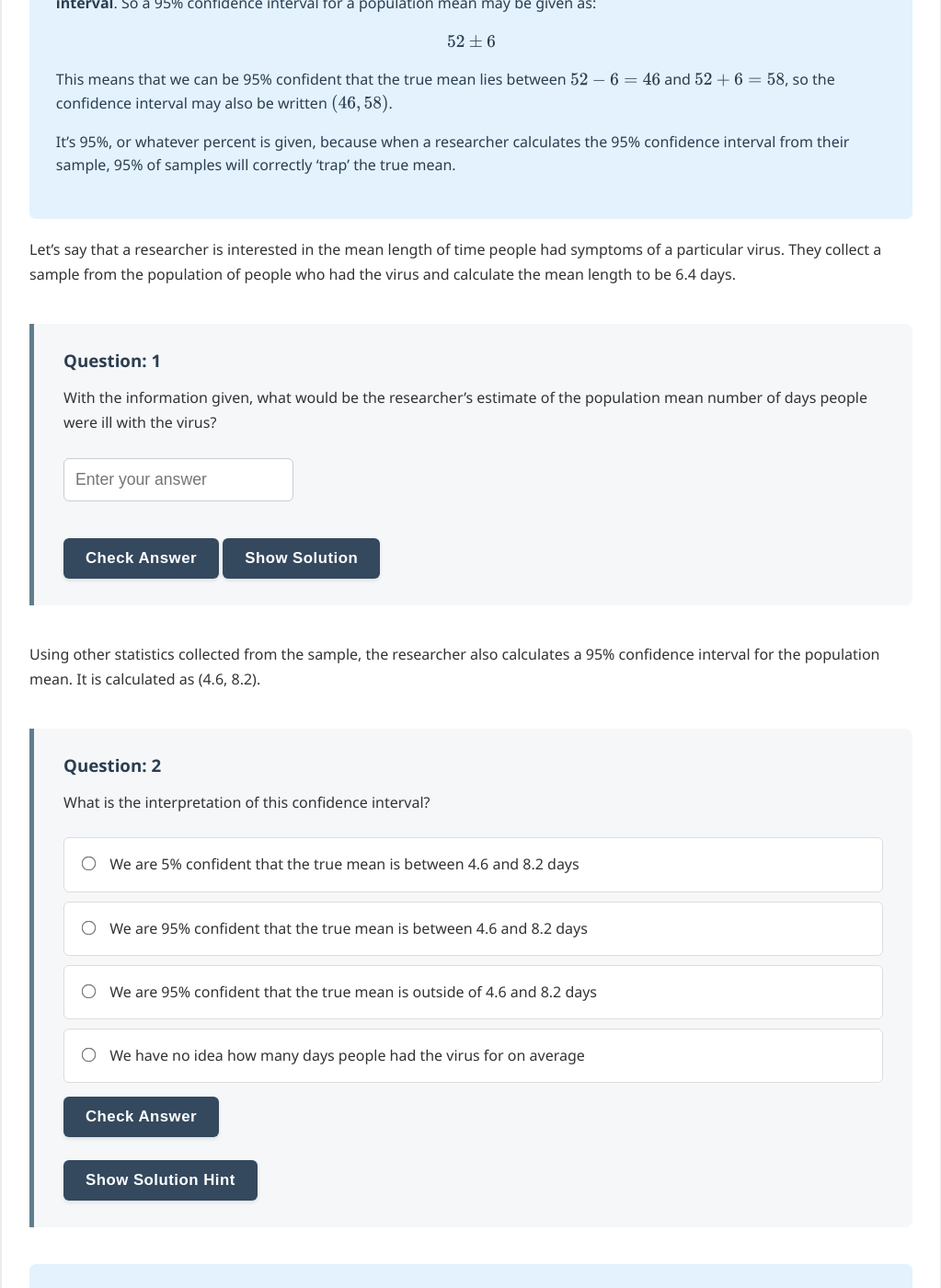
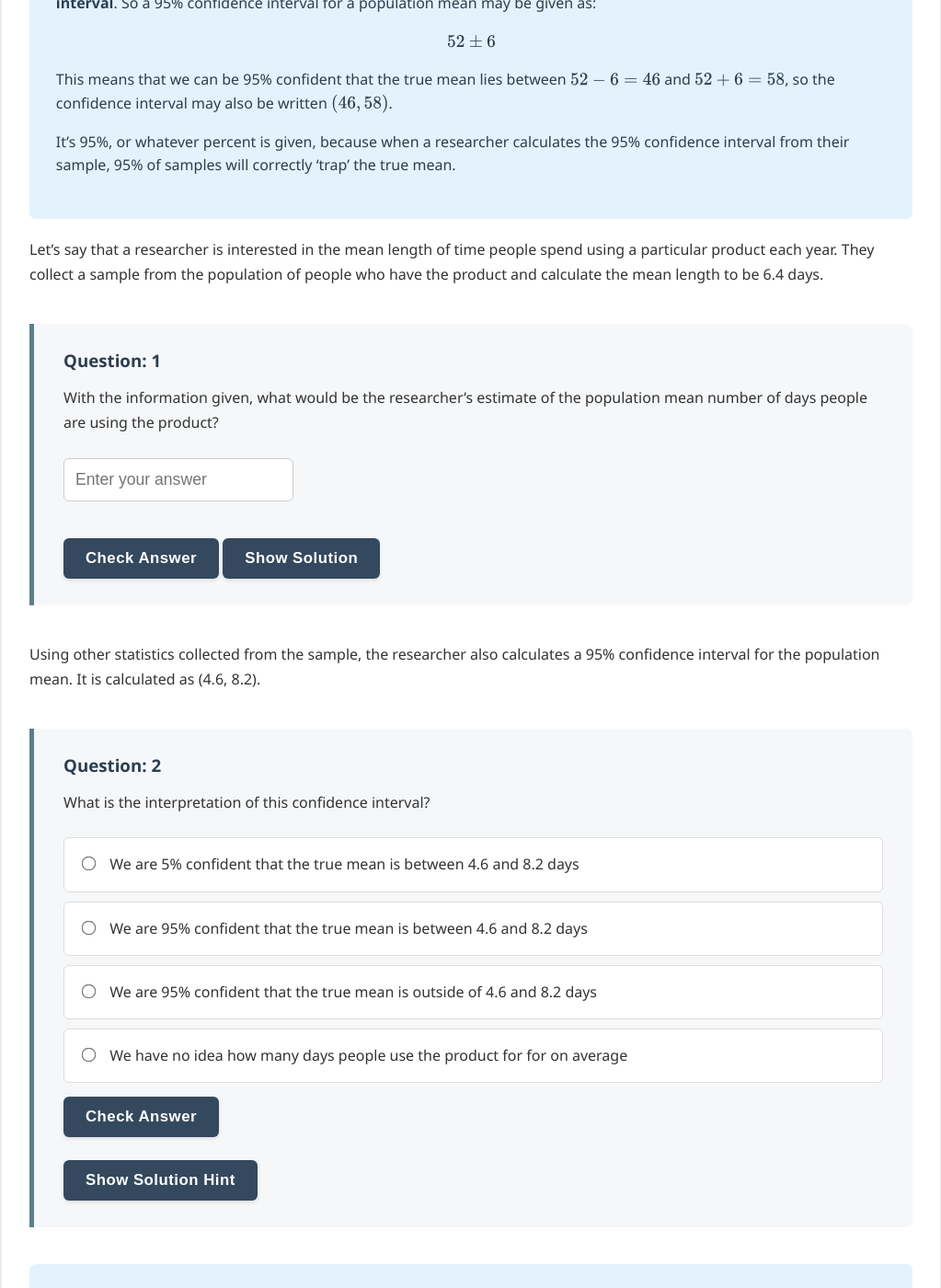
Before and after one commit to probe973/eco-4001b, a Jekyll site: the page built from confidence/01-point-interval.md, in a window 1280 px wide and 1400 px high, scrolled down 1088 px. Shown: the whole window at 92% size, without its empty margins (128-1151 px from the left). Built offline with Jekyll 4.4.1, drawn with Linux system fonts in a browser that asks for light colours.

Commit message:
Confidence intervals workshop pdf

```diff
--- a/confidence/01-point-interval.md
+++ b/confidence/01-point-interval.md
@@ -38,12 +38,12 @@ It's 95%, or whatever percent is given, because when a researcher calculates the
 
 </div>
 
-Let’s say that a researcher is interested in the mean length of time people had symptoms of a particular virus.  They collect a sample from the population of people who had the virus and calculate the mean length to be 6.4 days.
+Let’s say that a researcher is interested in the mean length of time people spend using a particular product each year.  They collect a sample from the population of people who have the product and calculate the mean length to be 6.4 days.
 
 {% include question_numerical.html
     id="ciq1"
     title="1"
-    question_text="With the information given, what would be the researcher’s estimate of the population mean number of days people were ill with the virus?"
+    question_text="With the information given, what would be the researcher’s estimate of the population mean number of days people are using the product?"
     correct_answer="6.4"
     tolerance="0.01"
     solution_text="The best estimate for the population mean would be the sample mean: 6.4 days"
@@ -55,7 +55,7 @@ Using other statistics collected from the sample, the researcher also calculates
     id="ciq2"
     title="2"
     question_text="What is the interpretation of this confidence interval?"
-    options="wrong1::We are 5% confident that the true mean is between 4.6 and 8.2 days||correct::We are 95% confident that the true mean is between 4.6 and 8.2 days||wrong2::We are 95% confident that the true mean is outside of 4.6 and 8.2 days||wrong3::We have no idea how many days people had the virus for on average"
+    options="wrong1::We are 5% confident that the true mean is between 4.6 and 8.2 days||correct::We are 95% confident that the true mean is between 4.6 and 8.2 days||wrong2::We are 95% confident that the true mean is outside of 4.6 and 8.2 days||wrong3::We have no idea how many days people use the product for for on average"
     correct_answer="correct"
     solution_text="We are 95% confident that the true mean is between 4.6 and 8.2 days"
 %}
```
Also changed, not shown: confidence/02-known_variance.md (+3 -3 lines), confidence/03-unknown_variance.md (+2 -2 lines), 2 other files.
